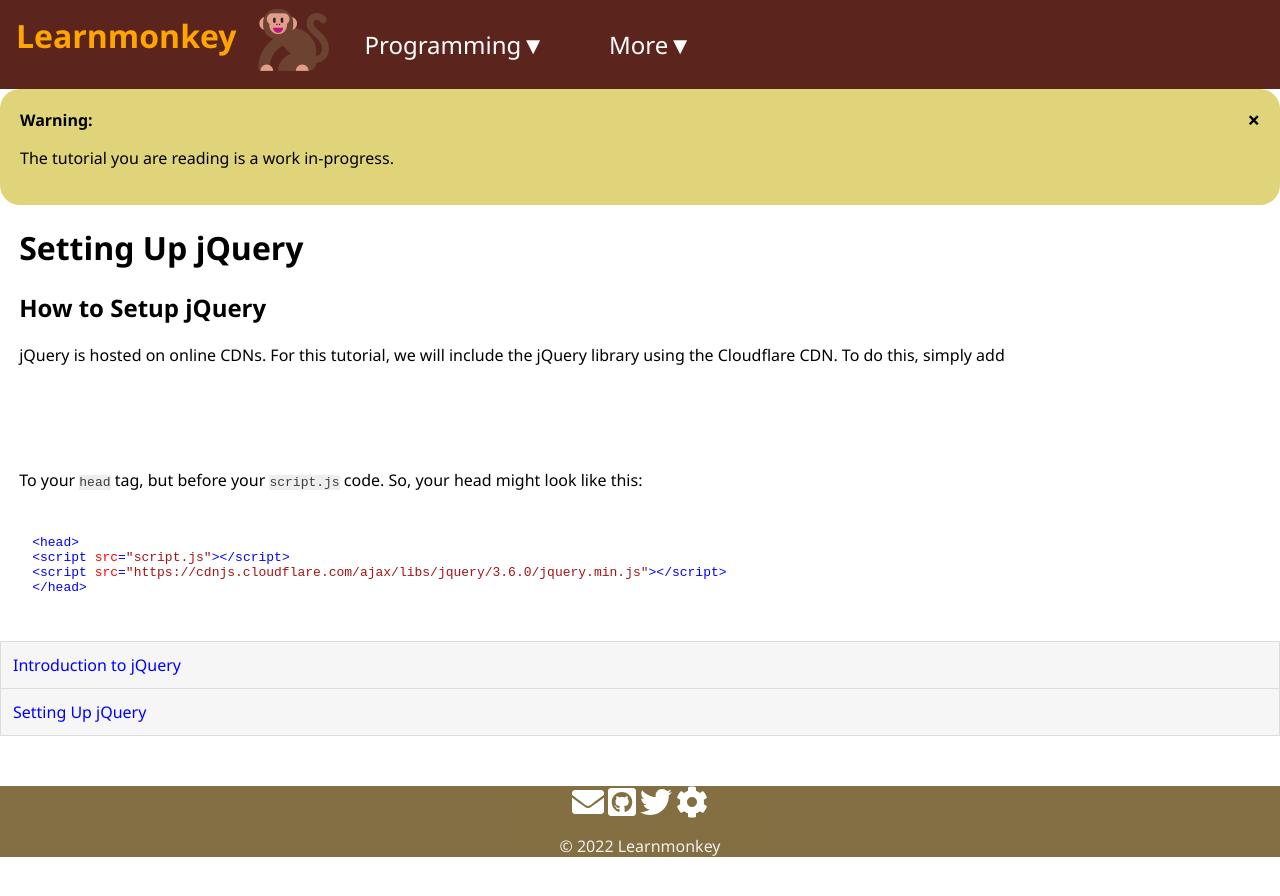
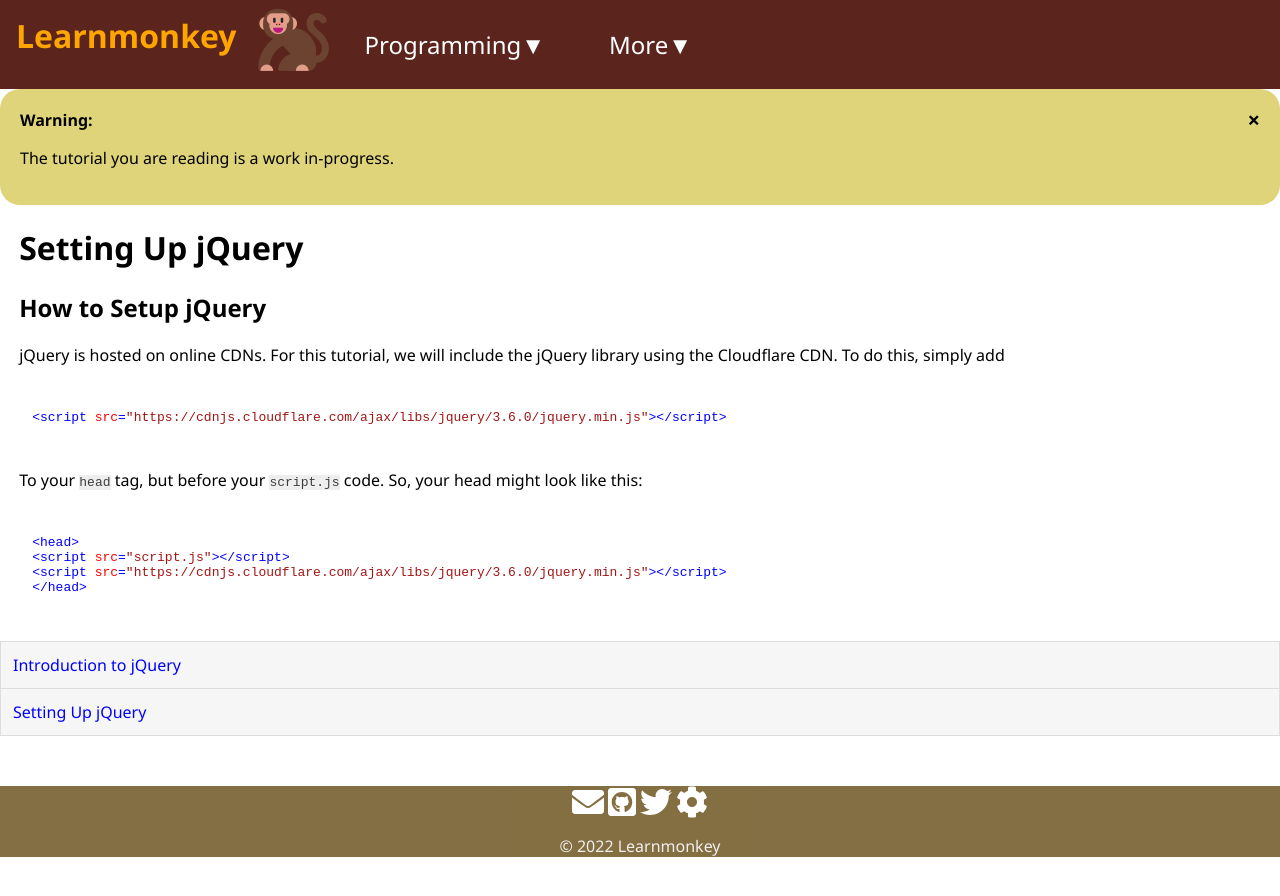
Before and after one commit to learnmonkey/learnmonkey.github.io, a Jekyll site: the page built from programming/javascript/jquery/setup-jquery.html, in a window 1280 px wide. Shown: the top 896 px of the page. Built offline with Jekyll 4.4.1, drawn with Linux system fonts in a browser that asks for light colours; nearby versions of some CDN libraries.

Commit message:
replace characters with utf8 ascii codes

```diff
--- a/programming/javascript/jquery/setup-jquery.html
+++ b/programming/javascript/jquery/setup-jquery.html
@@ -10,7 +10,7 @@ layout: jquery
     <h2>How to Setup jQuery</h2>
     <p>jQuery is hosted on online CDNs. For this tutorial, we will include the jQuery library using the Cloudflare CDN. To do this, simply add</p>
     <pre><code class="language-html">
-<script src="https://cdnjs.cloudflare.com/ajax/libs/jquery/3.6.0/jquery.min.js"></script>
+&#60;script src="https://cdnjs.cloudflare.com/ajax/libs/jquery/3.6.0/jquery.min.js"&#62;&#60;/script&#62;
     </code></pre>
     <p>To your <code>head</code> tag, but before your <code>script.js</code> code. So, your head might look like this:</p>
     <pre><code class="language-html">
```
